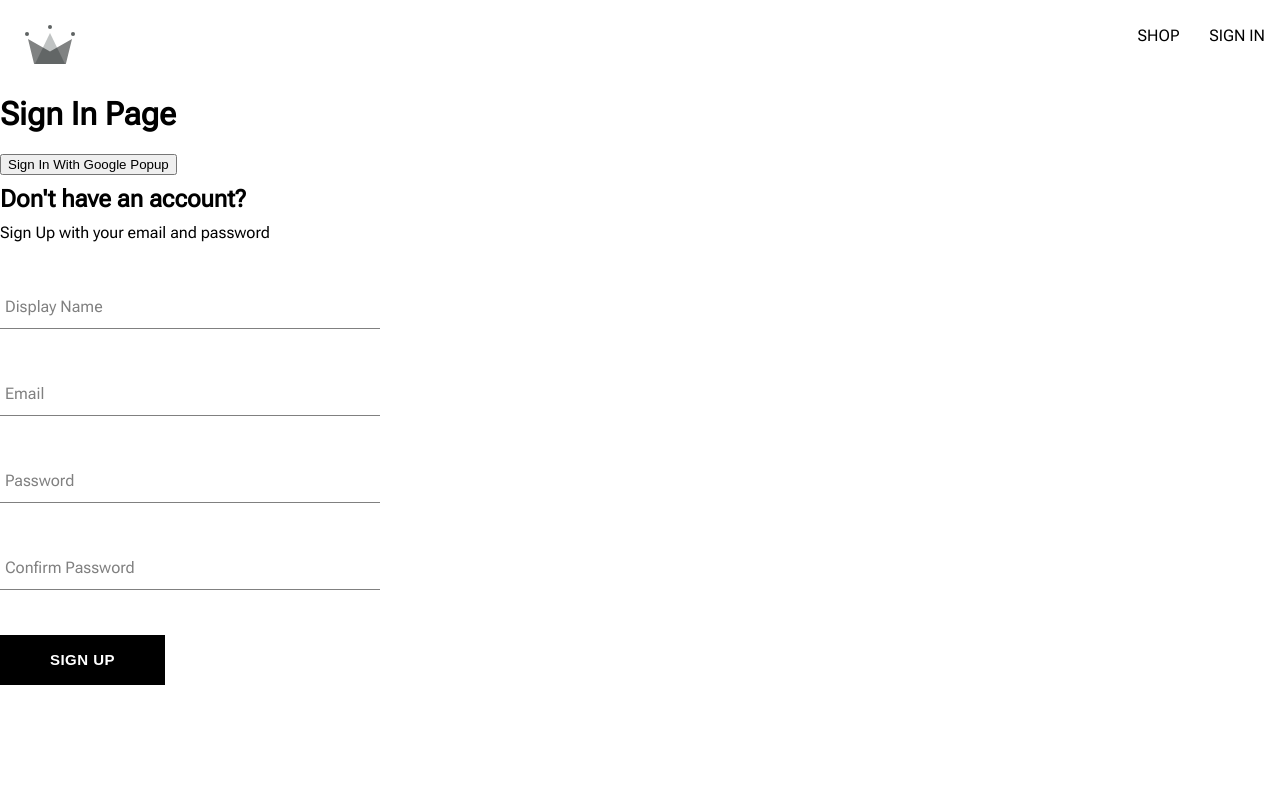
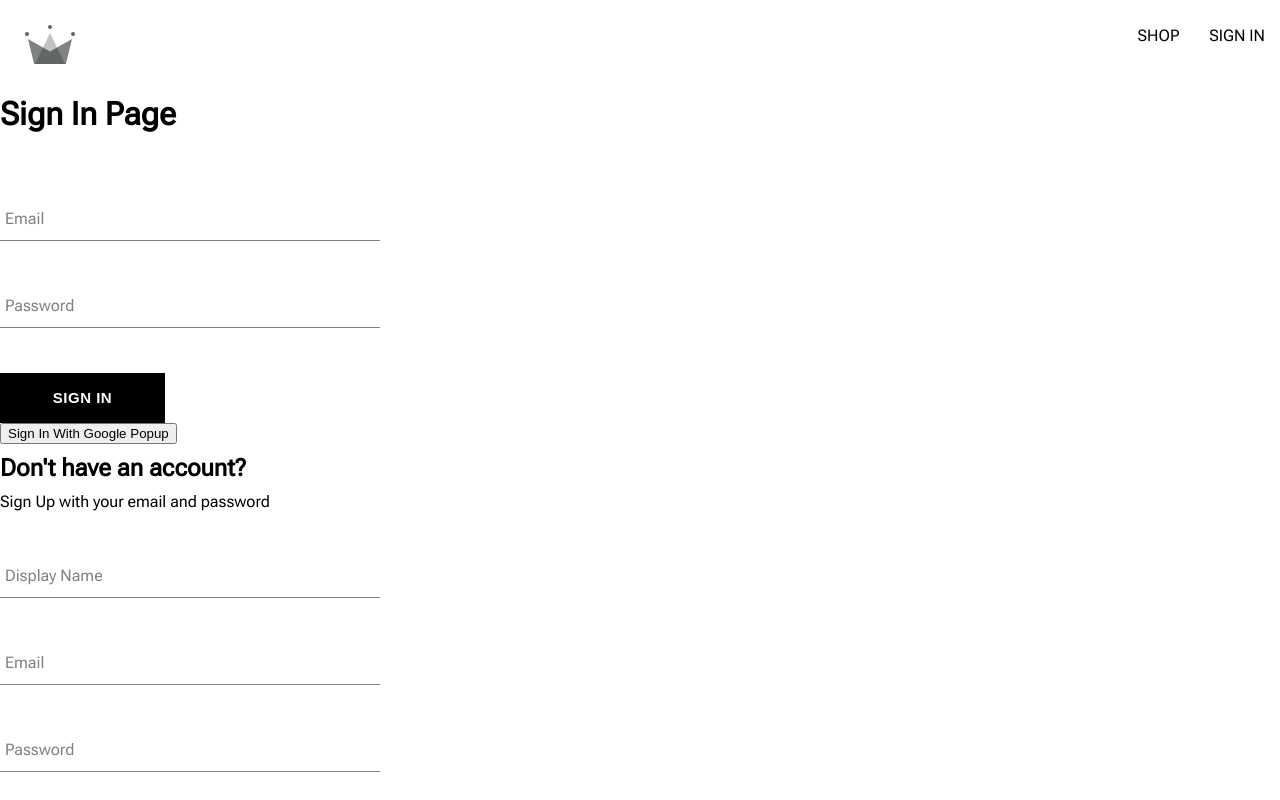
Before and after one commit to Bruno-Franco/e-comm-shop, a React (Create React App) app: page /sign-in in a window 1280 px wide. Shown: the top 800 px of the page. Built offline with nearby package versions, Linux system fonts and the light colour scheme; no server answers.

Commit message:
created signin component

```diff
--- /dev/null
+++ b/src/components/sign-in-form/sign-in-form.component.jsx
@@ -0,0 +1,55 @@
+import { useState } from 'react'
+import FormInput from '../form-input/form-input.component'
+import Button from '../button/button.component'
+import { signInUserWithEmailAndPassword } from '../../utils/firebase/firebase.utils'
+
+function SignInForm() {
+	const initialFormState = {
+		email: '',
+		password: '',
+	}
+	const [formFields, SetFormFields] = useState(initialFormState)
+	const { email, password } = formFields
+
+	function handleSubmit(event) {
+		event.preventDefault()
+		const { email, password } = formFields
+		signInUserWithEmailAndPassword(email, password)
+	}
+	function handleChange(event) {
+		const { name, value } = event.target
+		SetFormFields({ ...formFields, [name]: value })
+	}
+
+	return (
+		<div className='sign-up-container'>
+			<form onSubmit={handleSubmit}>
+				<FormInput
+					htmlFor='email'
+					label='Email'
+					type='email'
+					required
+					name='email'
+					id='email'
+					onChange={handleChange}
+					value={email}
+					autoComplete='email'
+				/>
+				<FormInput
+					htmlFor='password'
+					label='Password'
+					type='password'
+					required
+					name='password'
+					id='password'
+					onChange={handleChange}
+					value={password}
+					autoComplete='password'
+				/>
+				<Button>Sign In</Button>
+			</form>
+		</div>
+	)
+}
+
+export default SignInForm
--- a/src/routes/sign-in/sign-in.component.jsx
+++ b/src/routes/sign-in/sign-in.component.jsx
@@ -3,6 +3,7 @@ import {
 	createUserDocumentFromAuth,
 } from '../../utils/firebase/firebase.utils'
 import SignUpForm from '../../components/sign-up-form/sign-up-form.component'
+import SignInForm from '../../components/sign-in-form/sign-in-form.component'
 
 function SignIn() {
 	async function logGoogleUser() {
@@ -17,6 +18,7 @@ function SignIn() {
 	return (
 		<div>
 			<h1>Sign In Page</h1>
+			<SignInForm />
 			<button onClick={logGoogleUser}>Sign In With Google Popup</button>
 			<SignUpForm />
 		</div>
--- a/src/utils/firebase/firebase.utils.js
+++ b/src/utils/firebase/firebase.utils.js
@@ -7,6 +7,7 @@ import {
 	signInWithPopup,
 	GoogleAuthProvider,
 	createUserWithEmailAndPassword,
+	signInWithEmailAndPassword,
 } from 'firebase/auth'
 import { getFirestore, doc, getDoc, setDoc } from 'firebase/firestore'
 
@@ -69,15 +70,16 @@ export async function createAuthUserWithEmailAndPassword(email, password) {
 	if (!email || !password) return
 
 	return await createUserWithEmailAndPassword(auth, email, password)
-	// if (response) {
-	// 	const { uid, email } = response.user
-	// 	const createdAt = new Date()
-	// 	console.log(uid, email, createdAt)
-	// 	try {
-	// 		const userDocRef = doc(db, 'users', uid)
-	// 		await setDoc(userDocRef, { email, createdAt })
-	// 	} catch (error) {
-	// 		console.log(`Error creating the user with error - ${error}`)
-	// 	}
-	// }
 }
+
+export async function signInUserWithEmailAndPassword(email, password) {
+	try {
+		const response = await signInWithEmailAndPassword(auth, email, password)
+		console.log(response)
+	} catch (error) {
+		if (error.code === 'auth/invalid-credential') {
+			alert('Invalid credentials!')
+		}
+		console.log(error)
+	}
+}
```
Also changed, not shown: src/components/sign-in-form/sign-in-form.styles.scss (added).
